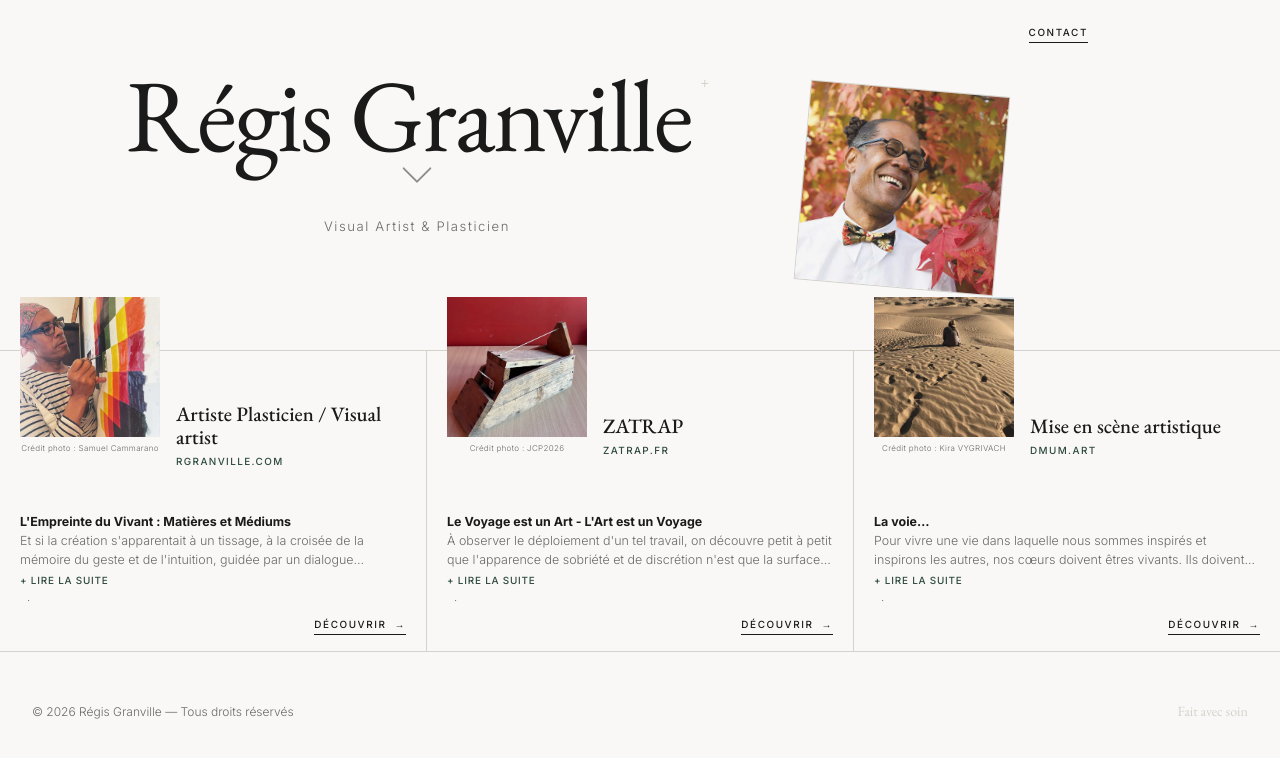
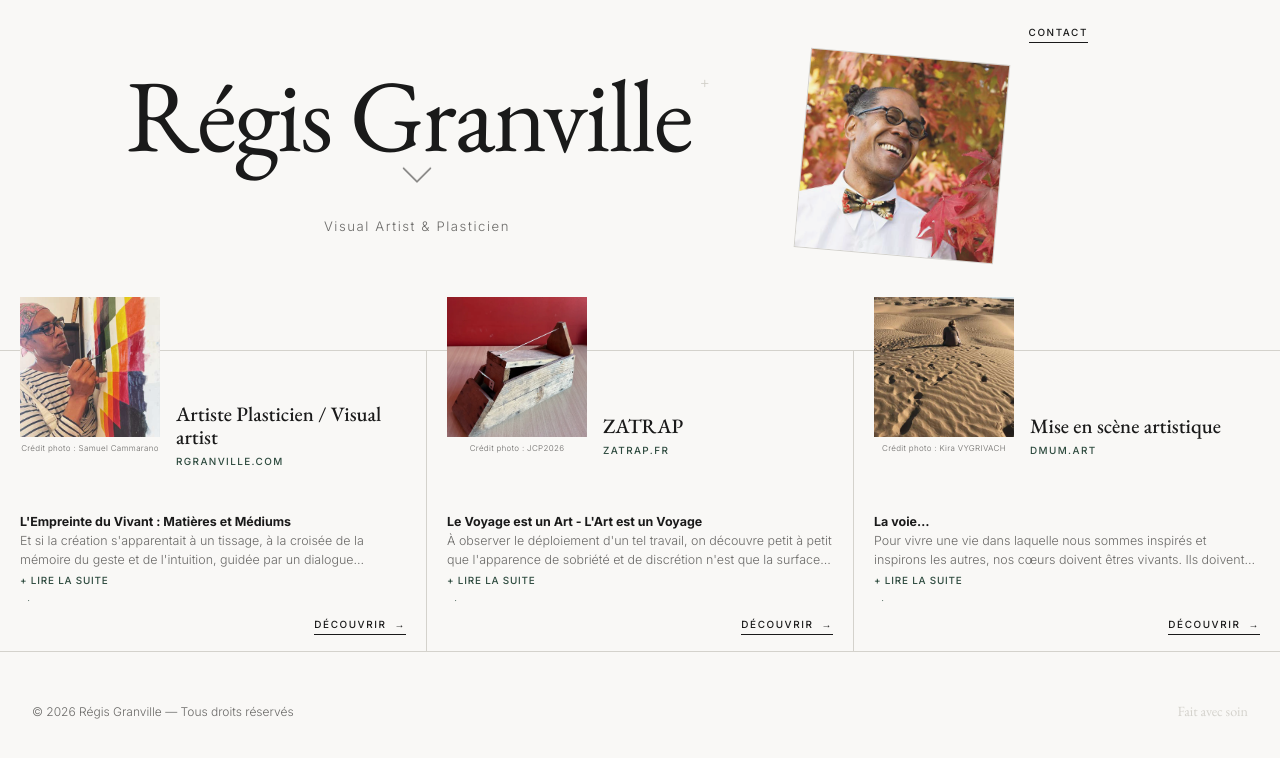
Before and after one commit to WebaHR/projetrgranville, a Next.js app: page / in a window 1280 px wide. Shown: the top 758 px of the page. Built offline with nearby package versions, Linux system fonts and the light colour scheme.

Commit message:
Réduire le margin-top de .img2 à 2rem

```diff
--- a/components/Hero.module.css
+++ b/components/Hero.module.css
@@ -41,7 +41,7 @@
 .thumb:hover { opacity: 1; filter: grayscale(0%) brightness(1); }
 
 .img1 { width: 150px; top: 4vh;  left: 15%;    transform: rotate(-6deg); }
-.img2 { width: 200px; top: 3vh;  right: 21.7%; transform: rotate(5deg); margin-top: 4rem; }
+.img2 { width: 200px; top: 3vh;  right: 21.7%; transform: rotate(5deg); margin-top: 2rem; }
 .img3 { width: 120px; top: 36vh; left: 1.5%;  transform: rotate(8deg);  }
 .img4 { width: 110px; top: 33vh; right: 1.5%; transform: rotate(-7deg); }
 
```
